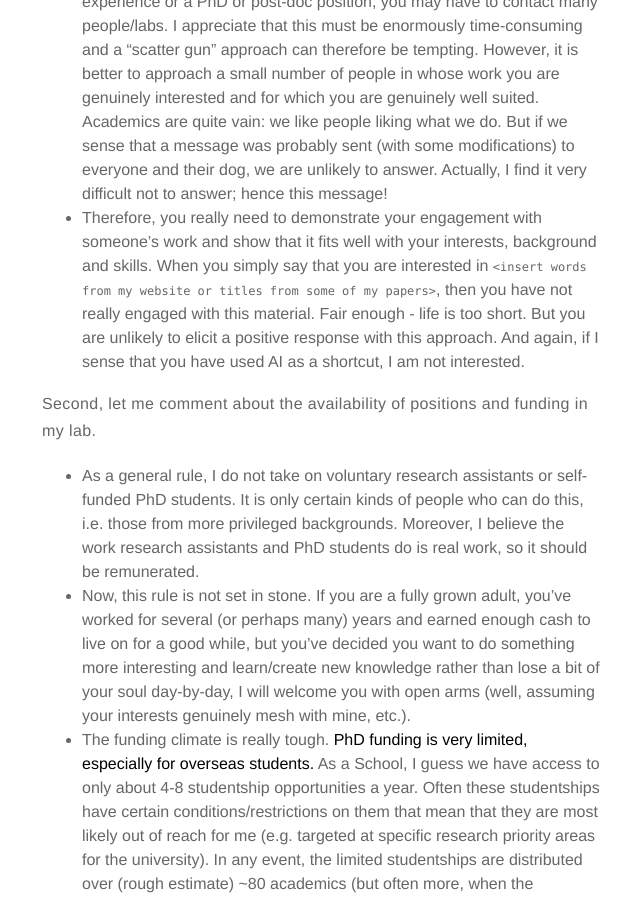
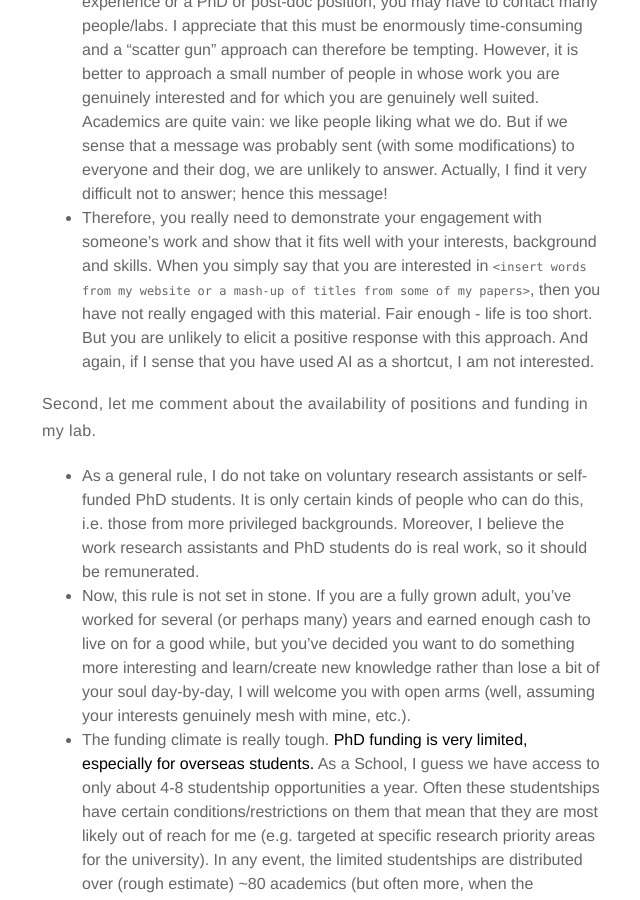
Before and after one commit to CasLudwig/CasLudwig.github.io, a Jekyll site: the page built from _posts/2026-10-29-Before-you-cold-mail-me,-please-read-this.md, in a window 1280 px wide and 900 px high, scrolled down 1410 px. Shown: the whole window, without its empty margins (318-958 px from the left). Built offline with Jekyll 4.4.1, drawn with Linux system fonts in a browser that asks for light colours; some of the changed lines change nothing that is shown.

Commit message:
updated post

```diff
--- a/_posts/2026-10-29-Before-you-cold-mail-me,-please-read-this.md
+++ b/_posts/2026-10-29-Before-you-cold-mail-me,-please-read-this.md
@@ -32,7 +32,7 @@ First, let me clarify my position with regard to relatively generic e-mails (oft
   - If you have used AI actually to create the content of your message (i.e. going beyond just translating and spelling/grammar correction), I'm *really* not interested. I need to know what *your* interests are, and what and how *you* think.
   - If English is your first language and you have nevertheless used AI to write your message, go hang your head in shame.
 - I appreciate things are tough out there. In order to get research experience or a PhD or post-doc position, you may have to contact many people/labs. I appreciate that this must be enormously time-consuming and a "scatter gun" approach can therefore be tempting. However, it is better to approach a small number of people in whose work you are genuinely interested and for which you are genuinely well suited. Academics are quite vain: we like people liking what we do. But if we sense that a message was probably sent (with some modifications) to everyone and their dog, we are unlikely to answer. Actually, I find it very difficult not to answer; hence this message!
-- Therefore, you really need to demonstrate your engagement with someone's work and show that it fits well with your interests, background and skills. When you simply say that you are interested in `<insert words from my website or titles from some of my papers>`, then you have not really engaged with this material. Fair enough - life is too short. But you are unlikely to elicit a positive response with this approach. And again, if I sense that you have used AI as a shortcut, I am not interested.
+- Therefore, you really need to demonstrate your engagement with someone's work and show that it fits well with your interests, background and skills. When you simply say that you are interested in `<insert words from my website or a mash-up of titles from some of my papers>`, then you have not really engaged with this material. Fair enough - life is too short. But you are unlikely to elicit a positive response with this approach. And again, if I sense that you have used AI as a shortcut, I am not interested.
 
 Second, let me comment about the availability of positions and funding in my lab.
 
```
